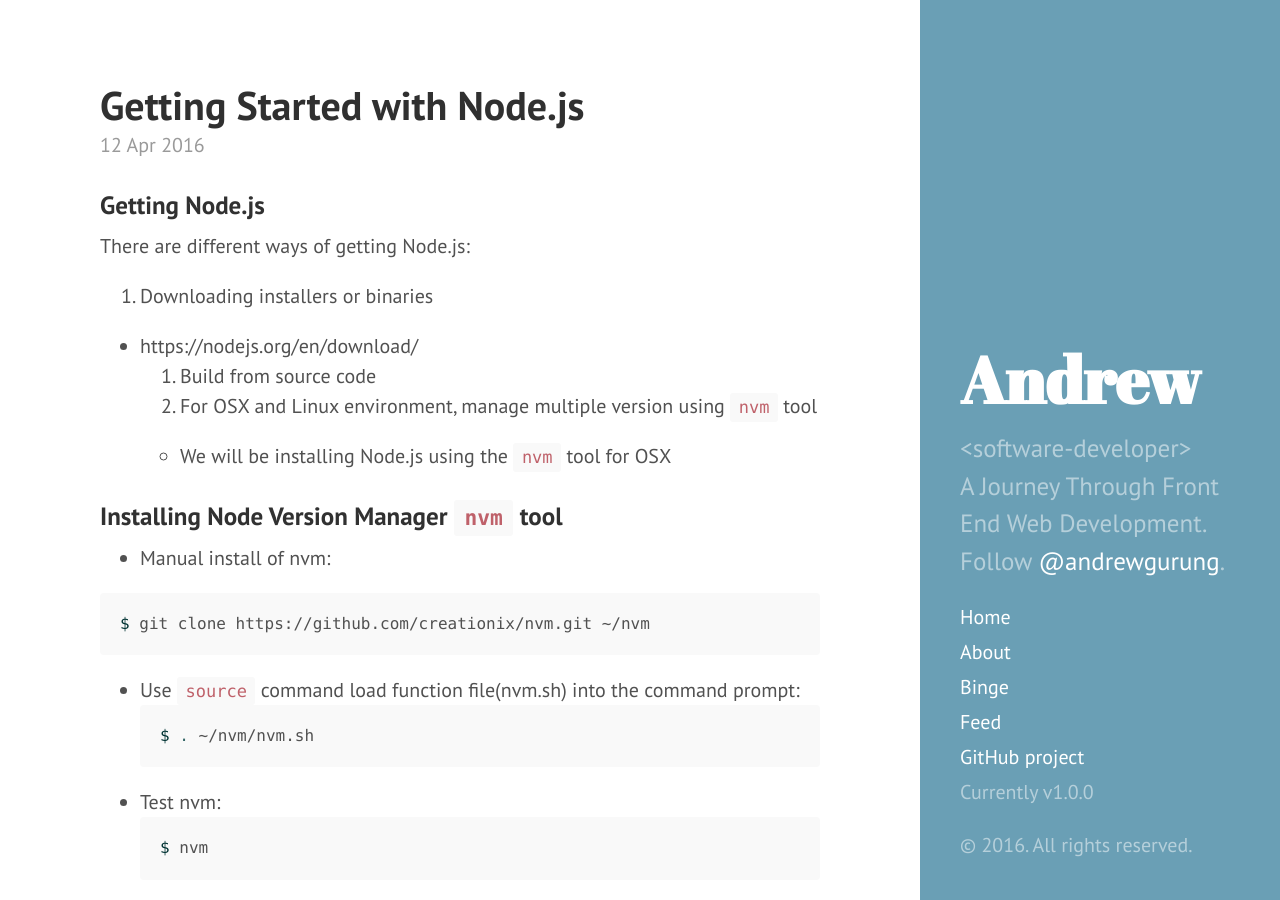
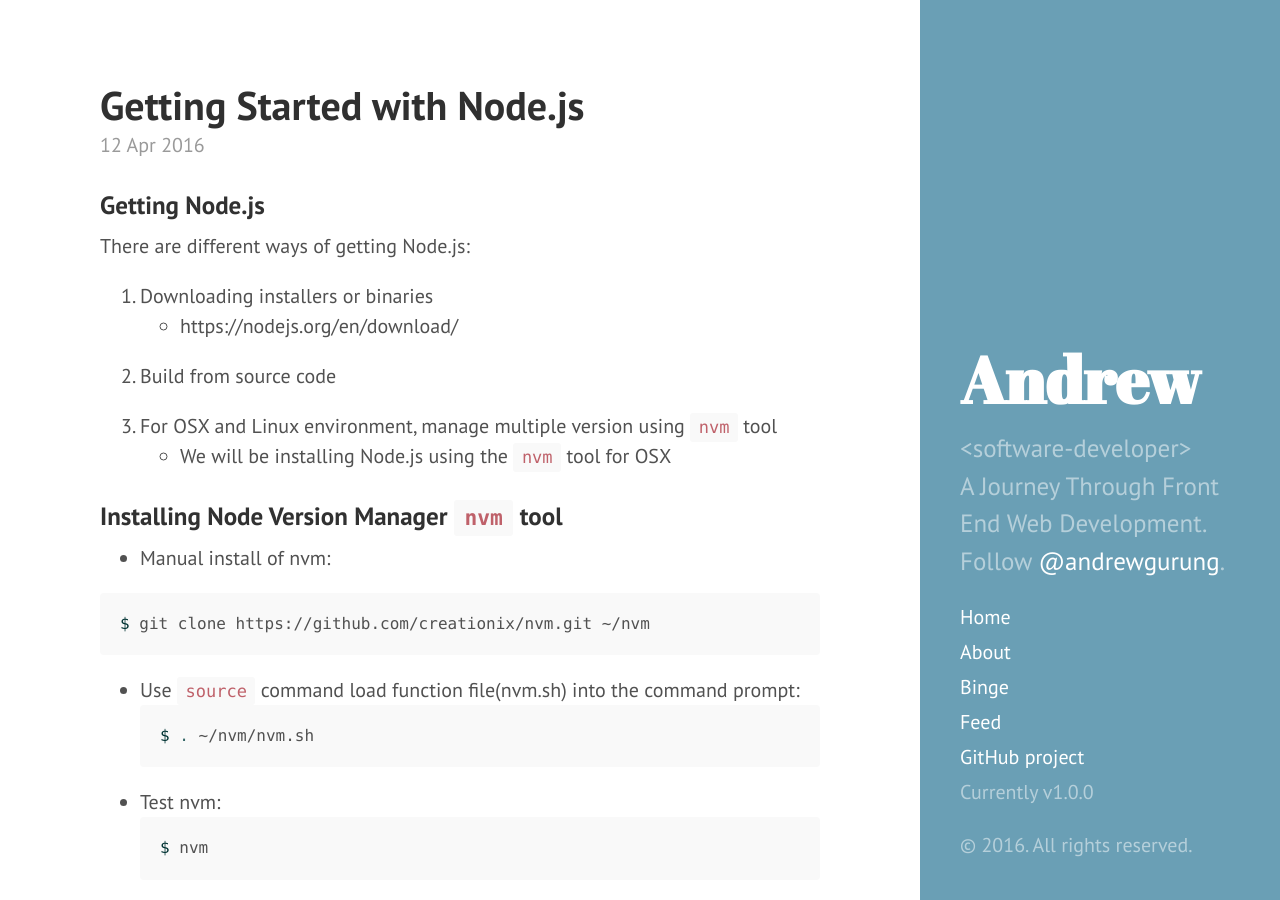
Before and after one commit to andrewgurung/andrewgurung.github.io, a Jekyll site: the page built from _posts/2016-04-12-getting-started-with-nodejs.md, in a window 1280 px wide and 900 px high. Built offline with Jekyll 4.4.1, drawn with Linux system fonts in a browser that asks for light colours; comment, search, counter and statistics services are not loaded.

```diff
--- a/_posts/2016-04-12-getting-started-with-nodejs.md
+++ b/_posts/2016-04-12-getting-started-with-nodejs.md
@@ -9,11 +9,12 @@ comments: true
 There are different ways of getting Node.js:
 
 1. Downloading installers or binaries
+  - https://nodejs.org/en/download/
 
-  - https://nodejs.org/en/download/
 2. Build from source code
+
 3. For OSX and Linux environment, manage multiple version using `nvm` tool
-    - We will be installing Node.js using the `nvm` tool for OSX
+  - We will be installing Node.js using the `nvm` tool for OSX
 
 ### Installing Node Version Manager `nvm` tool
 
```
